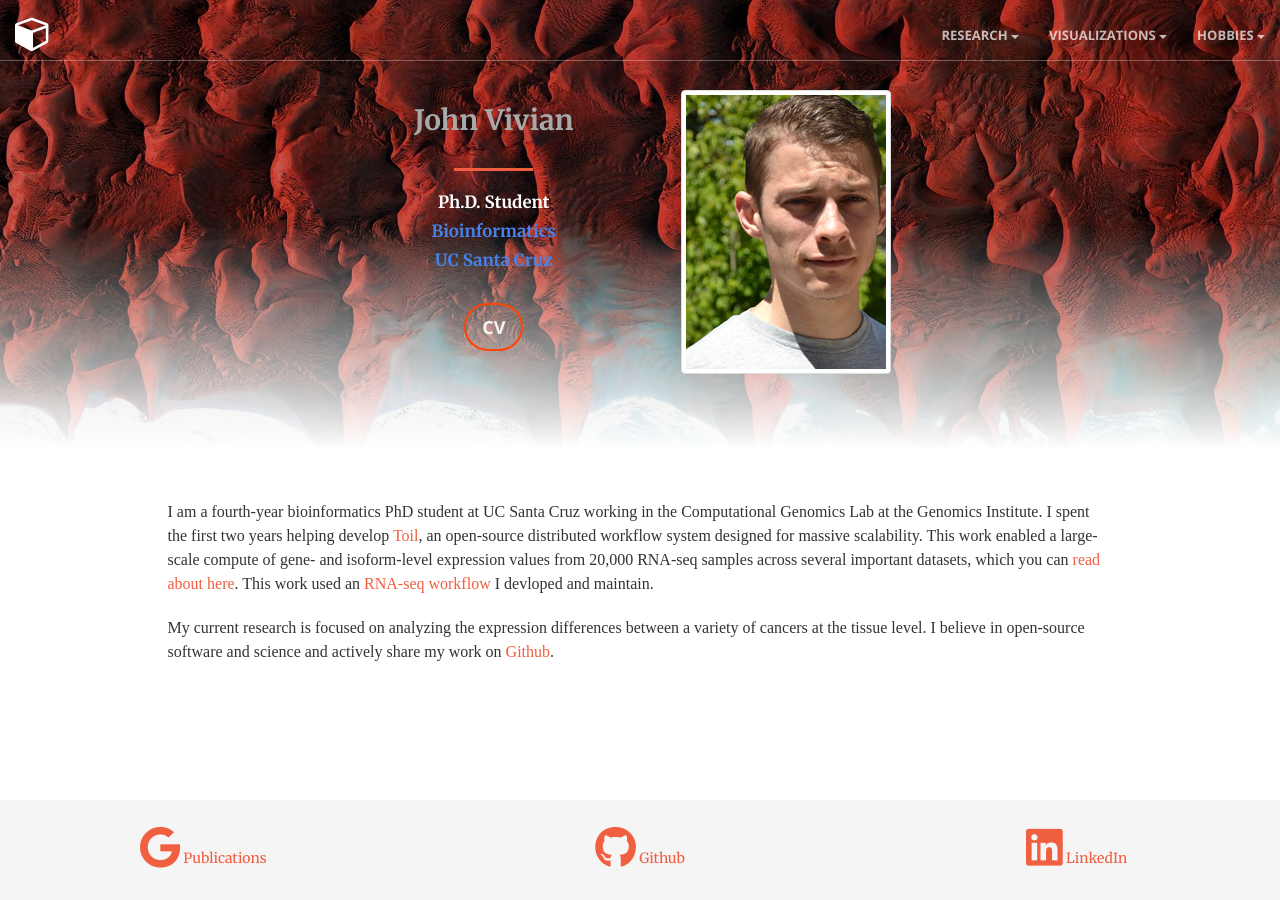
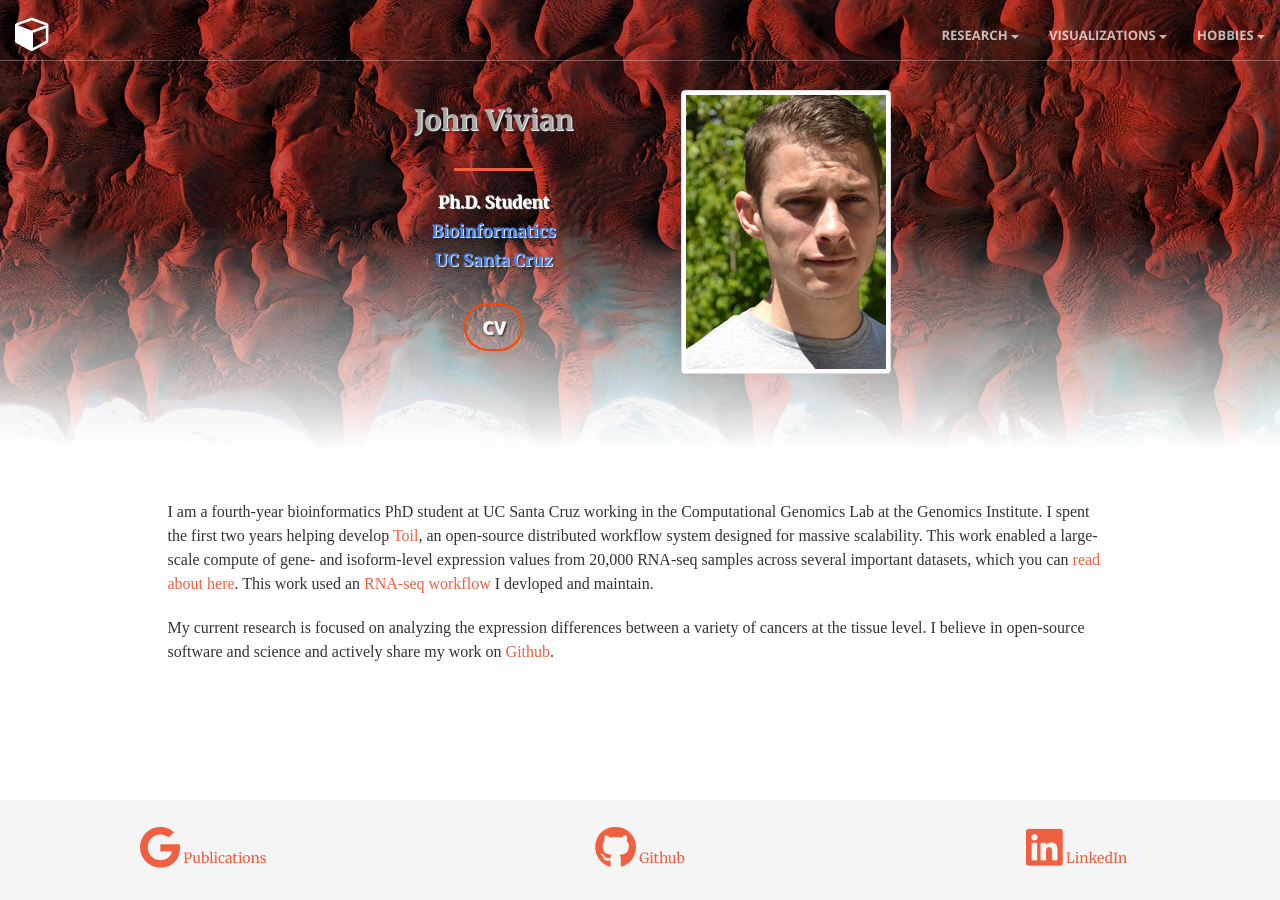
Before and after one commit to jvivian/jvivian.github.io, a Jekyll site: the page built from index.html, in a window 1280 px wide. Built offline with Jekyll 4.4.1, drawn with Linux system fonts in a browser that asks for light colours; nearby versions of some CDN libraries.

Commit message:
Add shadow for header text

```diff
--- a/css/creative-research.css
+++ b/css/creative-research.css
@@ -239,6 +239,10 @@ header .header-content .header-content-inner p {
         max-width: 80%;
         font-size: 18px;
     }
+}
+
+header .row {
+    text-shadow: 1px 1px 1px #fff, 2px 2px 2px #111;
 }
 
 .section-heading {
```
Also changed, not shown: README.md (added).
